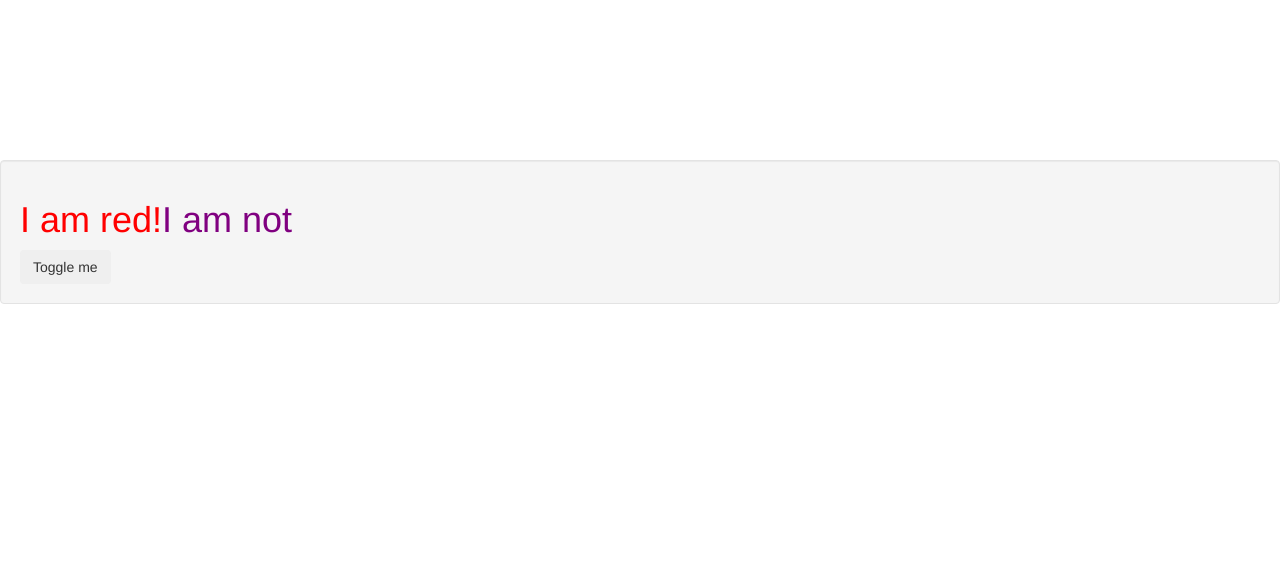
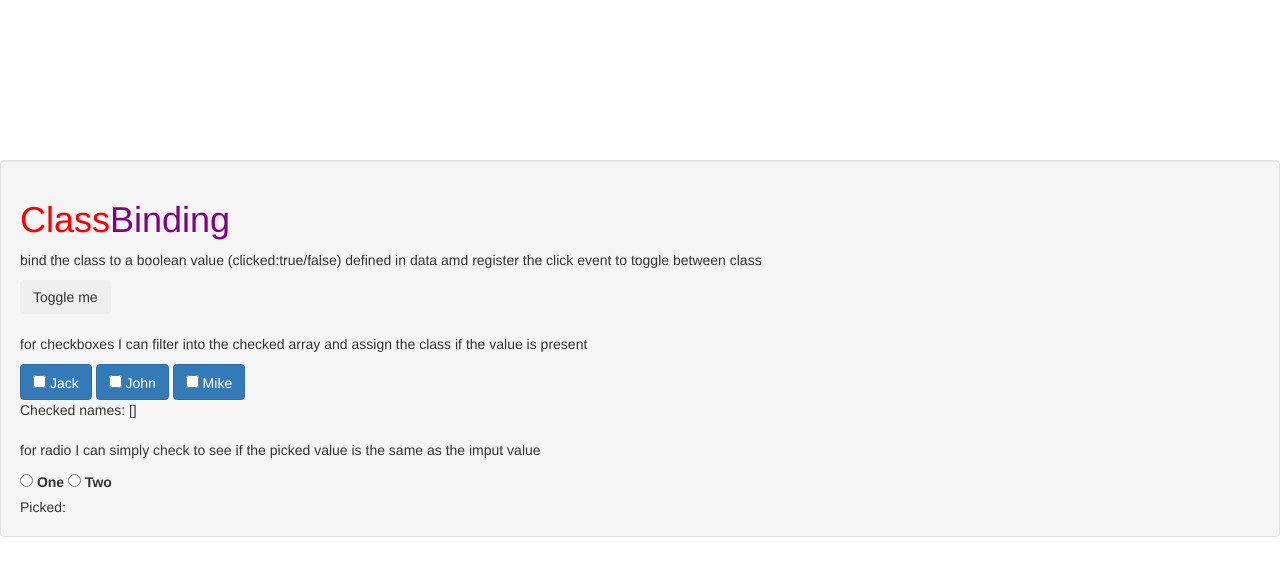
Before and after one commit to Marmiz/Vue-Playground, a plain HTML site: page class-binding/index.html in a window 1280 px wide. Drawn offline with nearby package versions, Linux system fonts and the light colour scheme.

Commit message:
checkbox and radio class binding

```diff
--- a/class-binding/index.html
+++ b/class-binding/index.html
@@ -26,14 +26,47 @@
     <div id="app">
 
       <!-- I can define class by binding the value to a class -->
-      <h1 :class="redTitle">I am red!<span :class="purpleTitle">I am not</span></h1>
+      <h1 :class="redTitle">Class<span :class="purpleTitle">Binding</span></h1>
 
 
       <!-- now declare a class dynamically upon user interaction -->
       <!-- bind the class to a boolean value (clicked:true/false) defined in data -->
       <!-- register the click event to toggle the bt-primary class -->
 
+      <p>bind the class to a boolean value (clicked:true/false) defined in data amd register the click event to toggle between class</p>
       <button class="btn" :class="{ 'btn-primary' : clicked}" @click="toggleClass">Toggle me</button>
+
+      <br>
+      <br>
+
+      <!-- for checkboxes I can filter into the checked array and assign the class if the value is present -->
+      <p>for checkboxes I can filter into the checked array and assign the class if the value is present</p>
+      <label for="jack" class="btn btn-primary" :class="{'btn-success': checkedNames.indexOf('Jack') > -1}" >
+      <input type="checkbox" id="jack" value="Jack" v-model="checkedNames">
+      Jack</label>
+
+      <label for="john" class="btn btn-primary" :class="{'btn-success': checkedNames.indexOf('John') > -1}">
+      <input type="checkbox" id="john" value="John" v-model="checkedNames">
+      John</label>
+
+      <label for="mike" class="btn btn-primary" :class="{'btn-success' : checkedNames.indexOf('Mike') > -1}">
+      <input type="checkbox" id="mike" value="Mike" v-model="checkedNames">
+      Mike</label>
+      <br>
+      <span>Checked names: {{ checkedNames }}</span>
+
+      <br>
+      <br>
+
+      <!-- for radio I can simply check to see if the picked value is the same as the imput value -->
+      <p>for radio I can simply check to see if the picked value is the same as the imput value</p>
+      <input type="radio" id="one" value="One" v-model="picked">
+        <label for="one" :class="{'redTitle' : picked == 'One'}">One</label>
+      <input type="radio" id="two" value="Two" v-model="picked">
+        <label for="two" :class="{'purpleTitle' : picked == 'Two'}">Two</label>
+      <br>
+<span>Picked: {{ picked }}</span>
+
     </div>
 
 
@@ -49,15 +82,20 @@
       //here I refernce my value to the class defined into style.
       redTitle: 'redTitle',
       purpleTitle: 'purpleTitle',
-      clicked: false
+      clicked: false,
+      checkedNames: [],
+      picked: '',
+      isSelected: false,
     },
 
     methods: {
       toggleClass () {
         this.clicked = this.clicked ? false : true
-
-      }
-    }
+      },
+    //   toggleColor () {
+    //     this.isSelected = !this.isSelected
+    //   }
+     }
   })
 
 
```
